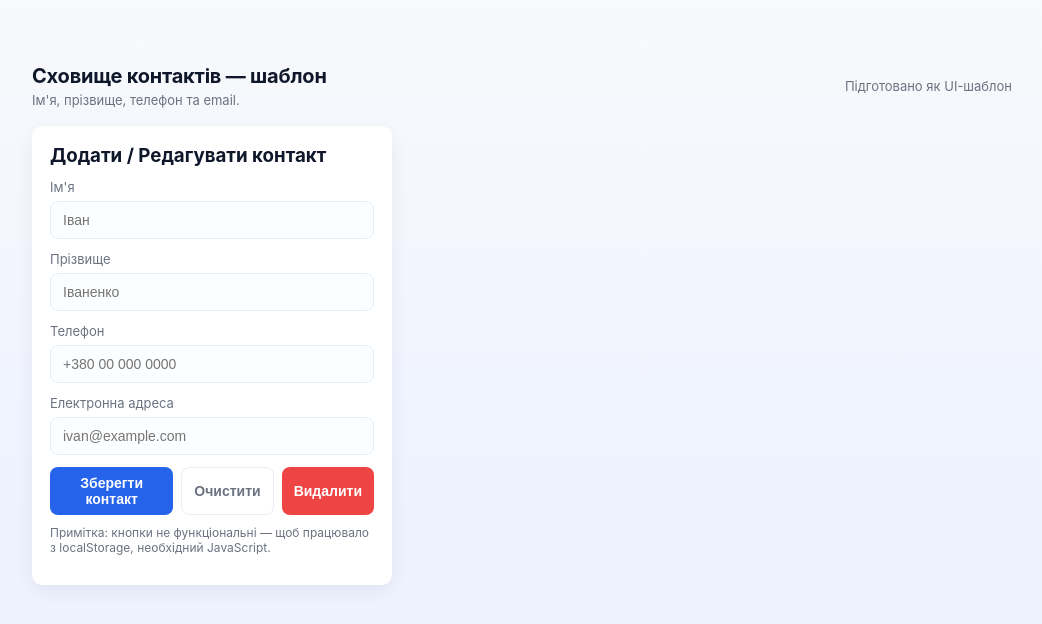
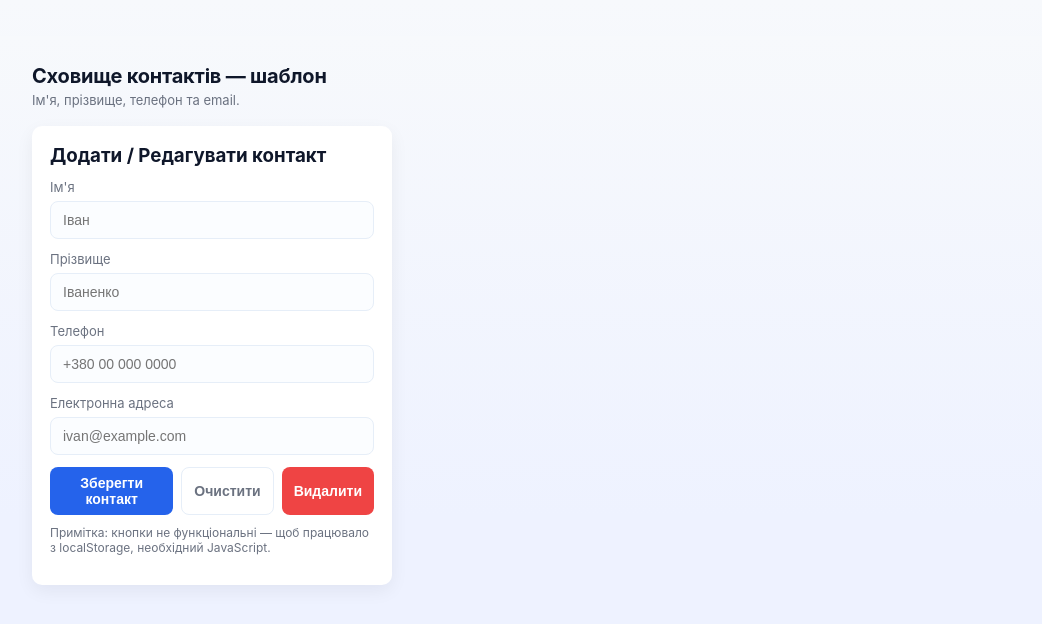
Before and after one commit to rossYan83/LocalHW2, a website built with Parcel: page index.html in a window 1280 px wide. Shown: the whole page, without its empty margins (118-1160 px from the left). Built offline with nearby package versions, Linux system fonts and the light colour scheme.

Commit message:
Update index.html

```diff
--- a/index.html
+++ b/index.html
@@ -17,7 +17,6 @@
         <p class="lead">Ім'я, прізвище, телефон та email.</p>
       </div>
       <div style="text-align:right;color:var(--muted);font-size:13px;">
-        <div>Підготовано як UI-шаблон</div>
       </div>
     </header>
 
```
